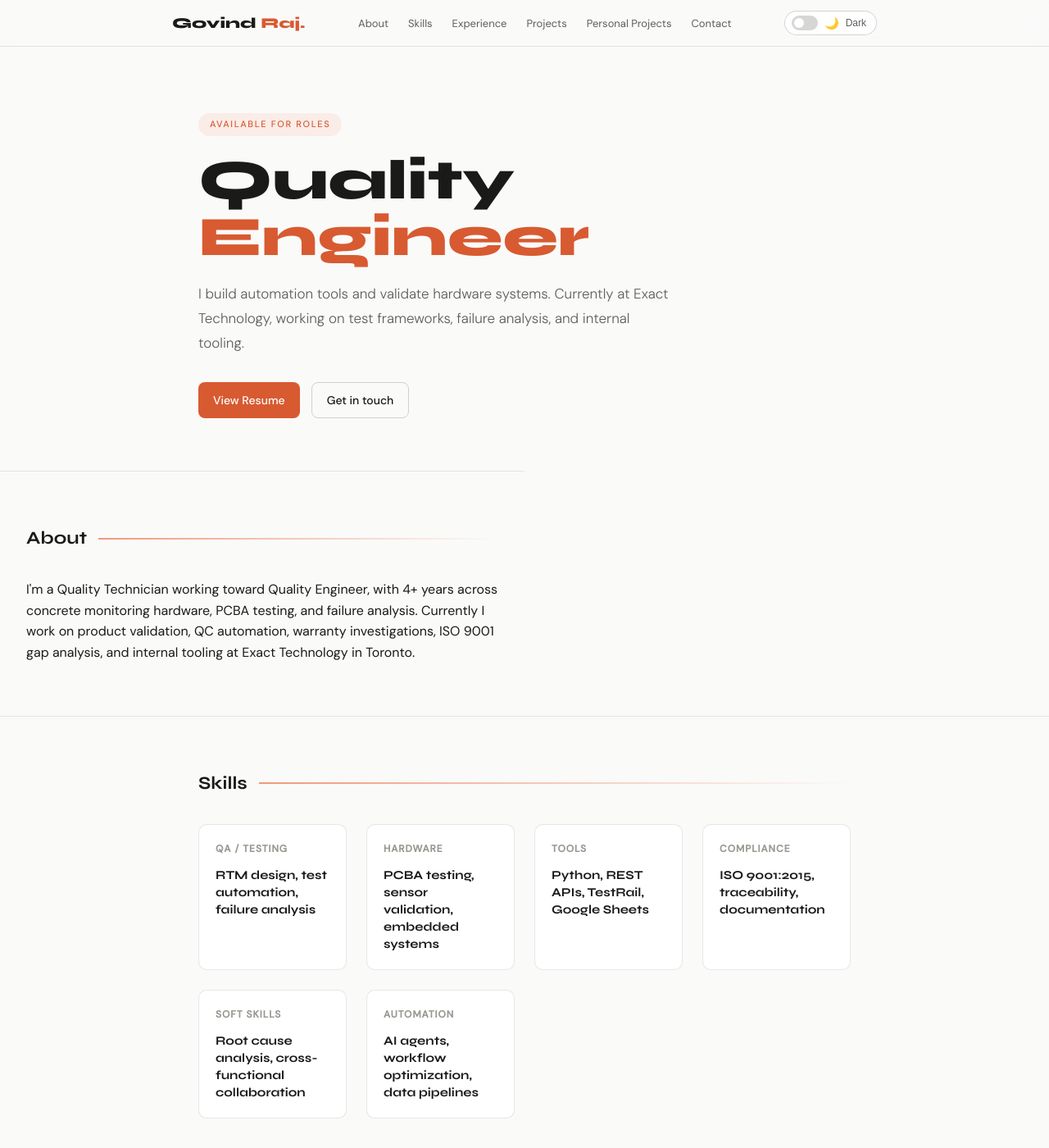
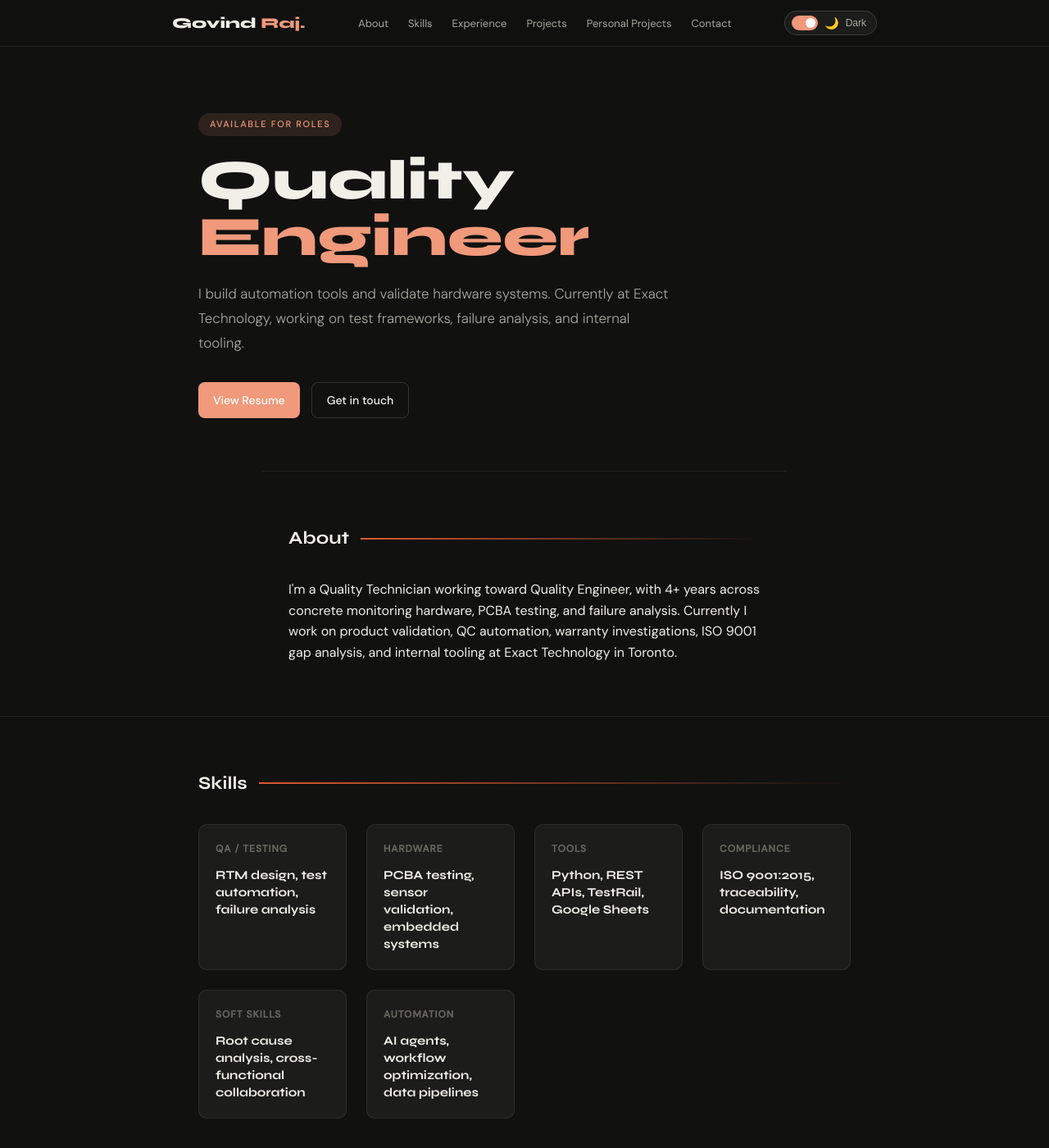
Before and after one commit to gov466/gov466.github.io, a Jekyll site: the page index.html, which Jekyll copies as it is, in a window 1280 px wide and 1400 px high. Shown: the whole window at 82% size. Built offline with Jekyll 4.4.1, drawn with Linux system fonts in a browser that asks for light colours.

Commit message:
updated details

```diff
--- a/index.html
+++ b/index.html
@@ -296,6 +296,7 @@
     /* ── ABOUT ── */
     #about {
       max-width: 640px;
+      margin: 0 auto;
     }
 
     /* ── SKILLS ── */
@@ -835,7 +836,7 @@
     }
 
     window.addEventListener('DOMContentLoaded', function() {
-      const saved = localStorage.getItem('theme') || 'light';
+      const saved = localStorage.getItem('theme') || 'dark';
       document.documentElement.setAttribute('data-theme', saved);
     });
 
```
